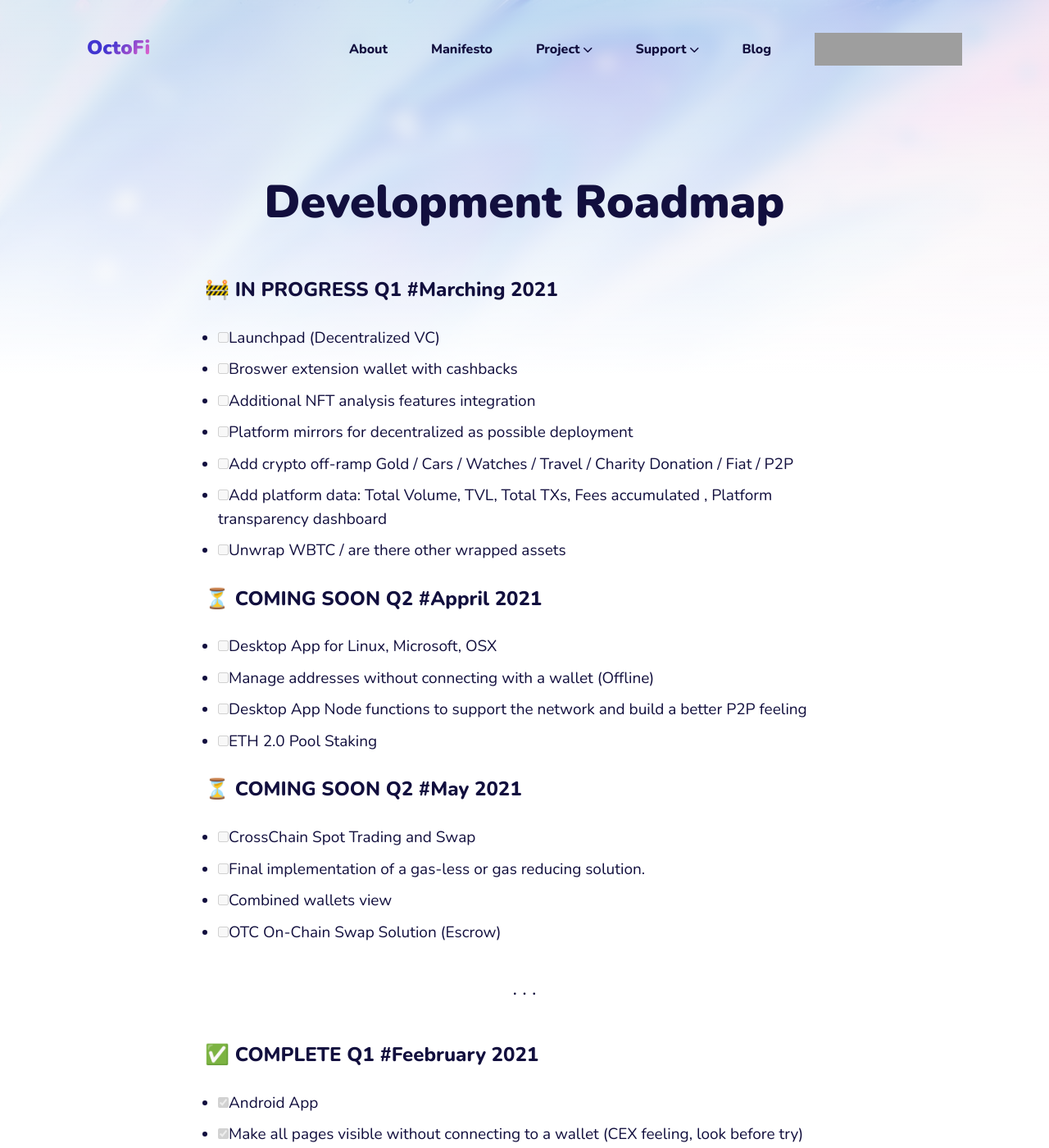
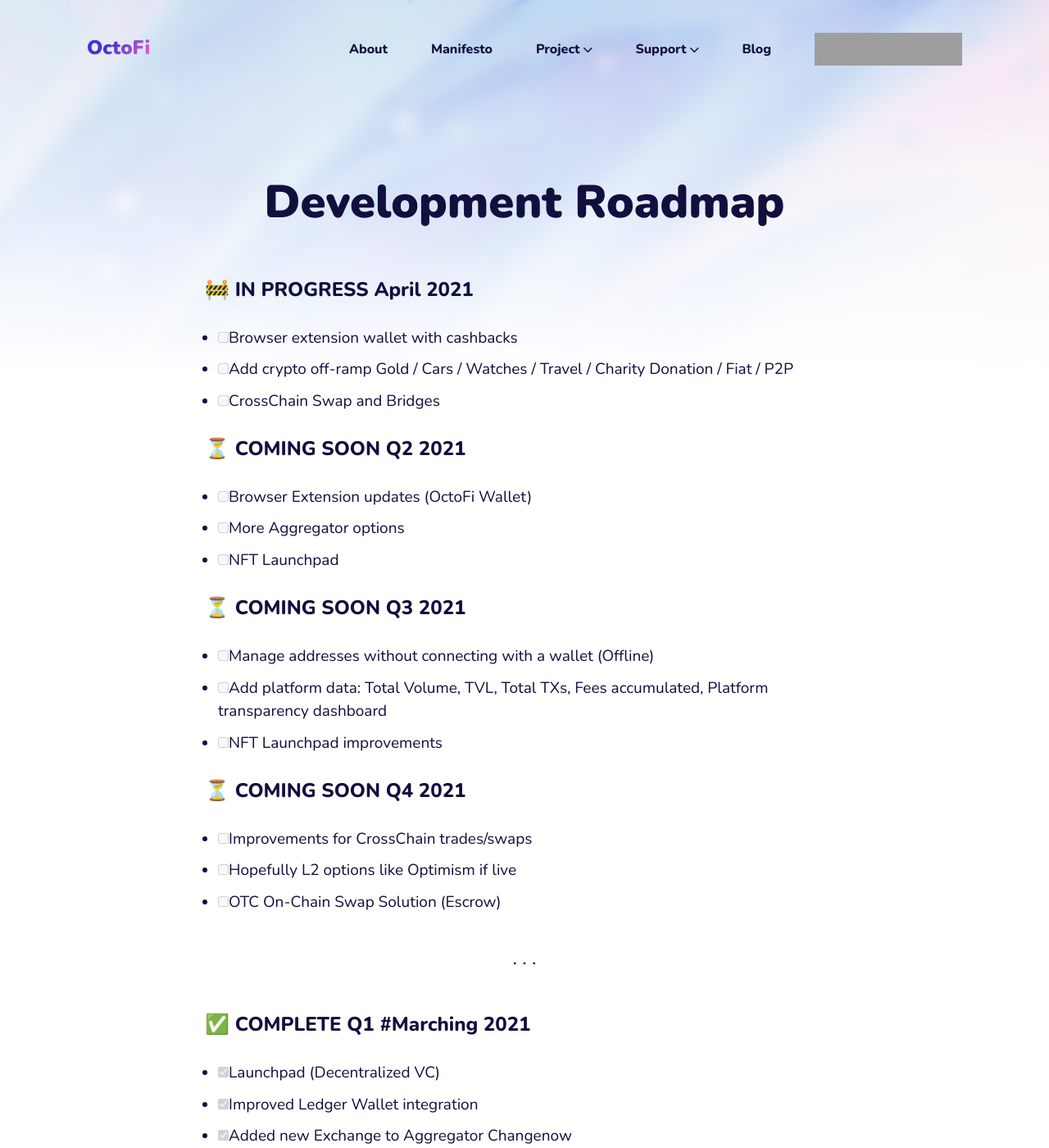
Before and after one commit to OctoFi/octodotfi, a Jekyll site: the page built from _pages/roadmap.md, in a window 1280 px wide and 1400 px high. Shown: the whole window at 82% size. Built offline with Jekyll 4.4.1, drawn with Linux system fonts in a browser that asks for light colours; some of the changed text lies outside the part shown; grey boxes are pictures that could not be loaded.

Commit message:
Update roadmap.md

```diff
--- a/_pages/roadmap.md
+++ b/_pages/roadmap.md
@@ -4,31 +4,41 @@
 image:
 ---
 
-### 🚧 IN PROGRESS Q1 \#Marching 2021
+### 🚧 IN PROGRESS April 2021
 
-- [ ] Launchpad (Decentralized VC)
-- [ ] Broswer extension wallet with cashbacks
-- [ ] Additional NFT analysis features integration
-- [ ] Platform mirrors for decentralized as possible deployment
+- [ ] Browser extension wallet with cashbacks
 - [ ] Add crypto off-ramp Gold / Cars / Watches / Travel / Charity Donation / Fiat / P2P
-- [ ] Add platform data: Total Volume, TVL,  Total TXs, Fees accumulated , Platform transparency dashboard
-- [ ] Unwrap WBTC / are there other wrapped assets
+- [ ] CrossChain Swap and Bridges
 
-### ⏳ COMING SOON Q2 \#Appril 2021
+### ⏳ COMING SOON Q2 2021
 
-- [ ] Desktop App for Linux, Microsoft, OSX
+- [ ] Browser Extension updates (OctoFi Wallet)
+- [ ] More Aggregator options
+- [ ] NFT Launchpad
+
+### ⏳ COMING SOON Q3 2021
+
 - [ ] Manage addresses without connecting with a wallet (Offline)
-- [ ] Desktop App Node functions to support the network and build a better P2P feeling
-- [ ] ETH 2.0 Pool Staking
+- [ ] Add platform data: Total Volume, TVL, Total TXs, Fees accumulated, Platform transparency dashboard
+- [ ] NFT Launchpad improvements
 
-### ⏳ COMING SOON Q2 \#May 2021
+### ⏳ COMING SOON Q4 2021
 
-- [ ] CrossChain Spot Trading and Swap
-- [ ] Final implementation of a gas-less or gas reducing solution.
-- [ ] Combined wallets view
+- [ ] Improvements for CrossChain trades/swaps
+- [ ] Hopefully L2 options like Optimism if live
 - [ ] OTC On-Chain Swap Solution (Escrow)
 
 ***
+
+### ✅ COMPLETE Q1 \#Marching 2021
+
+- [x] Launchpad (Decentralized VC)
+- [x] Improved Ledger Wallet integration
+- [x] Added new Exchange to Aggregator Changenow
+- [x] Dark mode by default
+- [x] Aggregator price refresh
+- [x] Added new Exchange to Aggregator Sideshift
+- [x] Dashboard charts for ERC20 Tokens and better analysis
 
 ### ✅ COMPLETE Q1 \#Feebruary 2021
 
```
